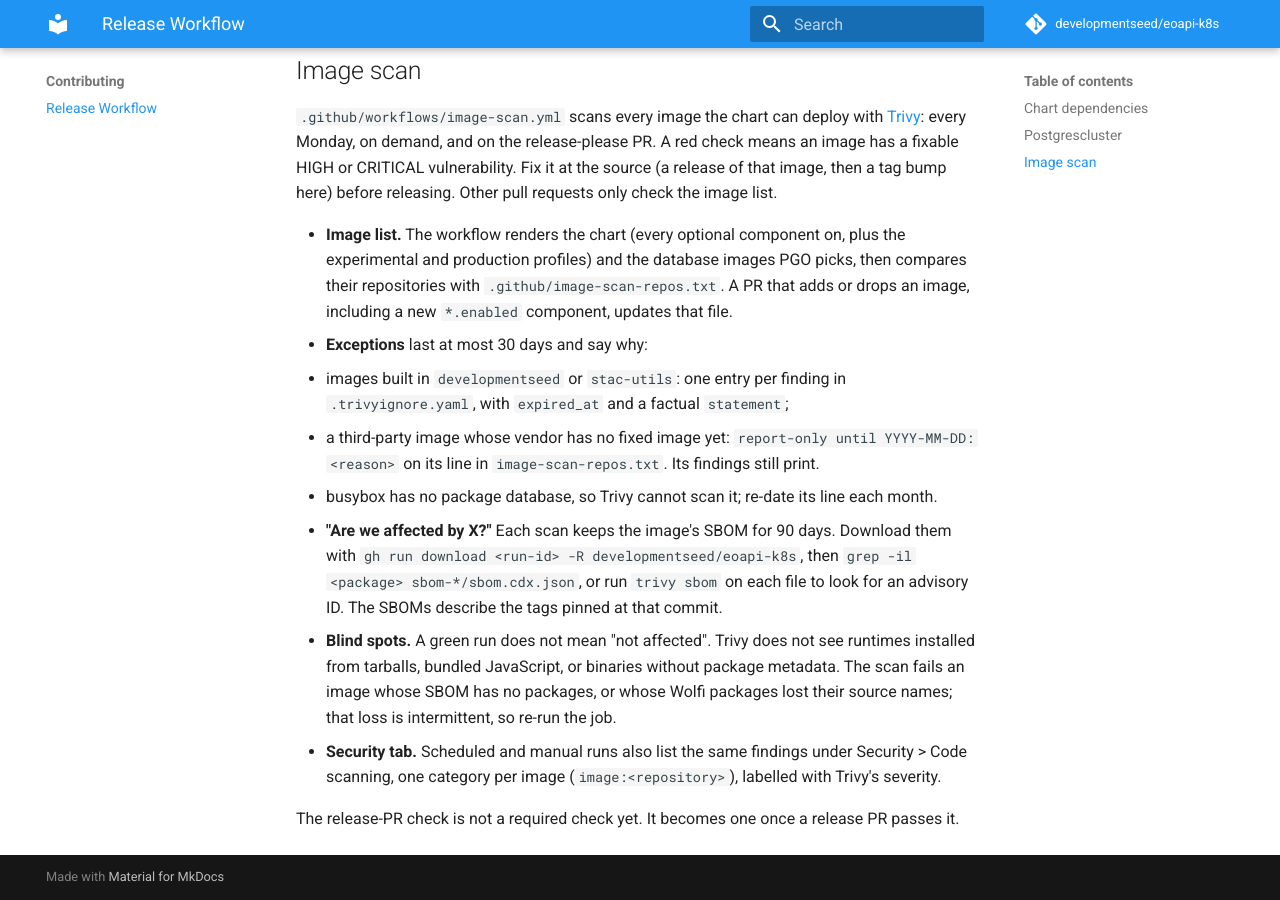
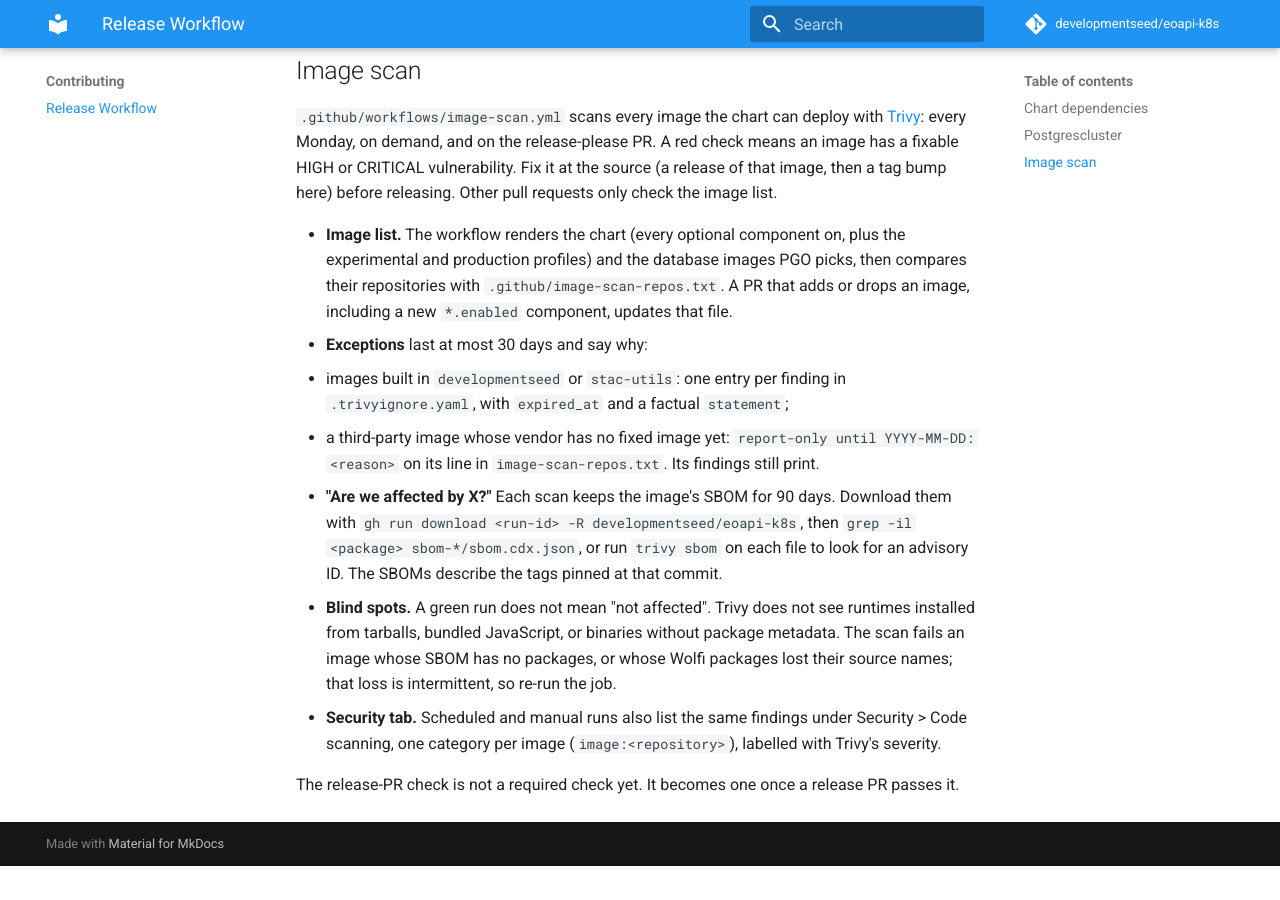
Before and after one commit to developmentseed/eoapi-k8s, an MkDocs documentation site: the page built from docs/release.md, in a window 1280 px wide and 900 px high, scrolled down 1077 px. Built offline with MkDocs 1.6.1 and Material for MkDocs 9.7.7, drawn with Linux system fonts in a browser that asks for light colours; comment, search, counter and statistics services are not loaded; after the commit the page ends 1943 px from its top, so only the background shows below that.

Commit message:
ci: follow main's image changes in the image scan
Main now ships nginx/nginx-unprivileged and titiler instead of nginxinc and titiler-md-demo, no longer renders busybox, and pulls Grafana from the grafana-community chart repo.

```diff
--- a/docs/release.md
+++ b/docs/release.md
@@ -48,7 +48,6 @@ When `charts/postgrescluster/Chart.yaml` version changes on `main`, a separate w
 - **Exceptions** last at most 30 days and say why:
   - images built in `developmentseed` or `stac-utils`: one entry per finding in `.trivyignore.yaml`, with `expired_at` and a factual `statement`;
   - a third-party image whose vendor has no fixed image yet: `report-only until YYYY-MM-DD: <reason>` on its line in `image-scan-repos.txt`. Its findings still print.
-  - busybox has no package database, so Trivy cannot scan it; re-date its line each month.
 - **"Are we affected by X?"** Each scan keeps the image's SBOM for 90 days. Download them with `gh run download <run-id> -R developmentseed/eoapi-k8s`, then `grep -il <package> sbom-*/sbom.cdx.json`, or run `trivy sbom` on each file to look for an advisory ID. The SBOMs describe the tags pinned at that commit.
 - **Blind spots.** A green run does not mean "not affected". Trivy does not see runtimes installed from tarballs, bundled JavaScript, or binaries without package metadata. The scan fails an image whose SBOM has no packages, or whose Wolfi packages lost their source names; that loss is intermittent, so re-run the job.
 - **Security tab.** Scheduled and manual runs also list the same findings under Security > Code scanning, one category per image (`image:<repository>`), labelled with Trivy's severity.
```
Also changed, not shown: 2 other files.
